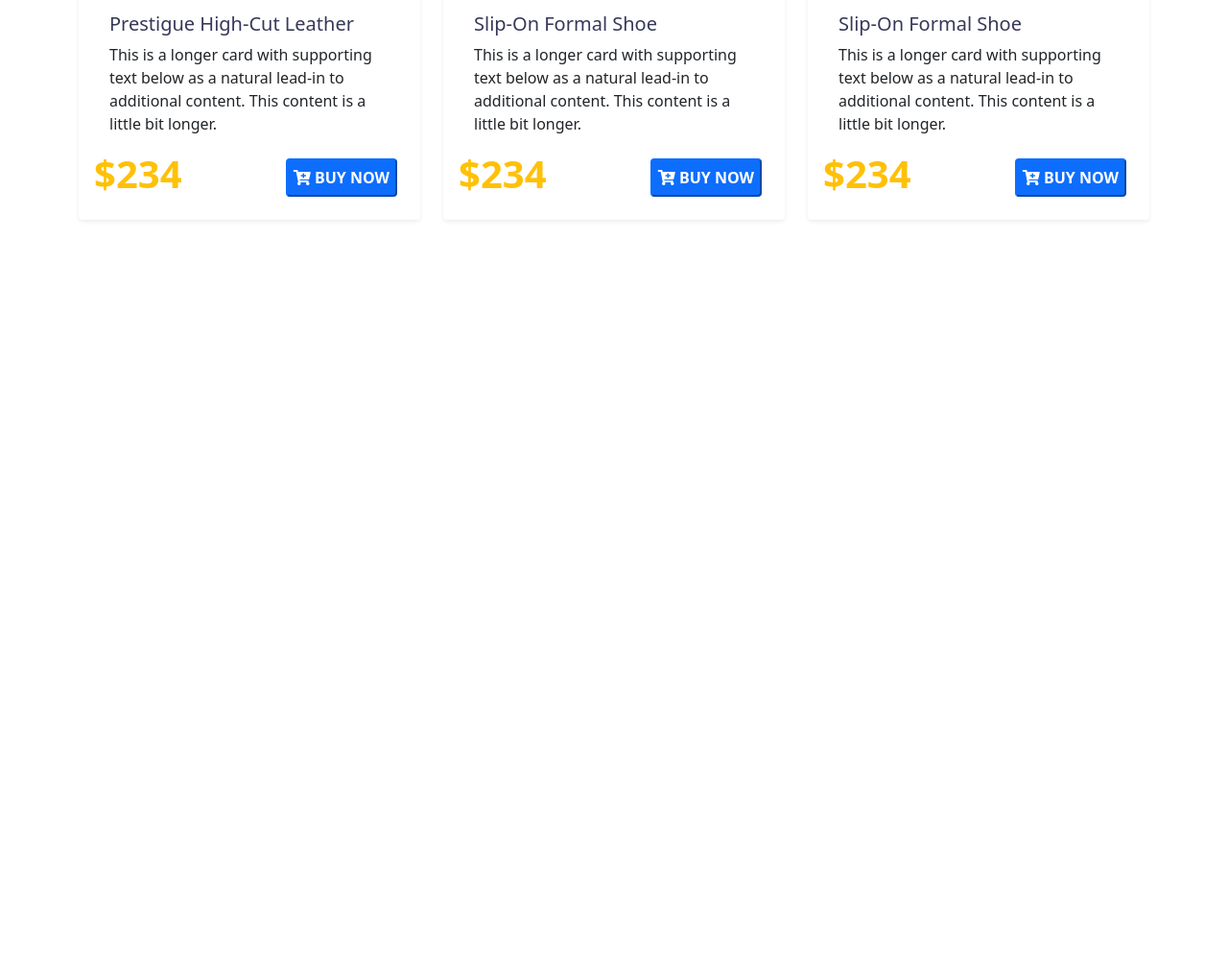
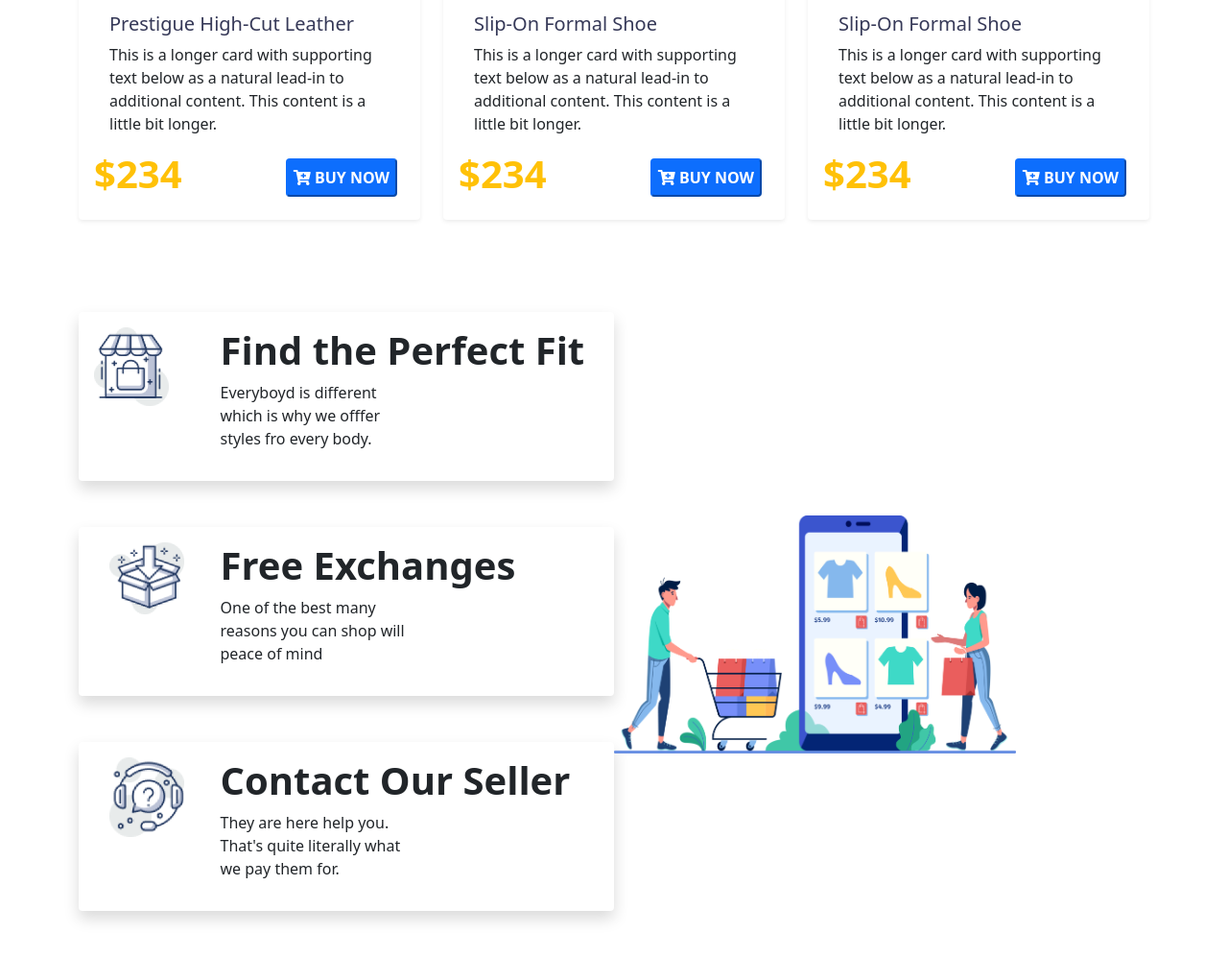
Before and after one commit to rimonhossain12/nike-bootstrap-website, a plain HTML site: page index.html in a window 1280 px wide. Shown: the part 1583-2580 px from the top of the page at 96% size. Before the commit the page ends 1860 px from the top, so only its background shows below. Drawn offline with nearby package versions, Linux system fonts and the light colour scheme.

Commit message:
catagorie section added

```diff
--- a/index.html
+++ b/index.html
@@ -198,6 +198,49 @@
                 </div>
             <!-- Man shoes sectione ends -->
         </section>
+        <!-- Catgories section start from here -->
+
+        <section class="container">
+            <div class="d-flex gx-5 flex-wrap justify-content-center align-items-center">
+                <!-- Our product section -->
+                <div class="col-lg-6 order-2 col-md-6 order-md-1 col-12 justify-content-center align-items-center">
+                    <div class="d-flex flex-wrap mt-5 shadow p-3 mb-5 bg-body rounded">
+                        <div class="col-lg-3">
+                            <img class="me-3 img-fluid" src="icons/image 12.png" width="78" alt="">
+                        </div>
+                        <div class="col-lg-9">
+                            <h1 class="fw-bold">Find the Perfect Fit</h1>
+                            <p class="w-50">Everyboyd is different which is why we offfer styles fro every body.</p>
+                        </div>
+                    </div>
+                    <div class="d-flex flex-wrap mt-5 shadow p-3 mb-5 bg-body rounded">
+                        <div class="col-lg-3">
+                            <img class="ms-3 img-fluid" src="icons/image 13.png" width="78" alt="">
+                        </div>
+                        <div class="col-lg-9">
+                            <h1 class="fw-bold">Free Exchanges</h1>
+                            <p class="w-50">One of the best many reasons you can shop will peace of mind</p>
+                        </div>
+                    </div>
+                    <div class="d-flex flex-wrap mt-5 shadow p-3 mb-5 bg-body rounded">
+                        <div class="col-lg-3">
+                            <img class="ms-3 img-fluid" src="icons/image 14.png" width="78" alt="">
+                        </div>
+                        <div class="col-lg-9">
+                            <h1 class="fw-bold">Contact Our Seller</h1>
+                            <p class="w-50">They are here help you. That's quite literally what we pay them for.</p>
+                        </div>
+                    </div>
+
+                </div>
+                <!-- shopping section  -->
+                <div class="col-lg-6 order-1 col-md-6 order-sm-1 col-12 order-md-2 pt-5">
+                    <img src="icons/XMLID 1.png" class="w-75 img-fluid" alt="">
+                </div>
+            </div>
+        </section>
+
+        <!-- Catgories section ends from here -->
     </main>
     <!-- Main part ends from here -->
 
```
